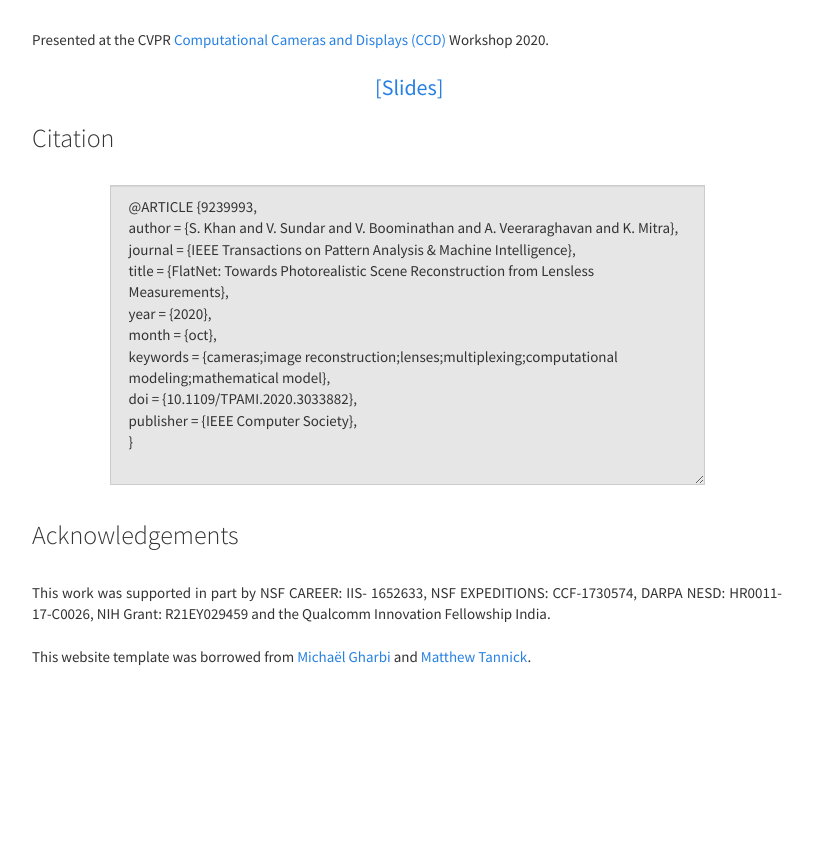
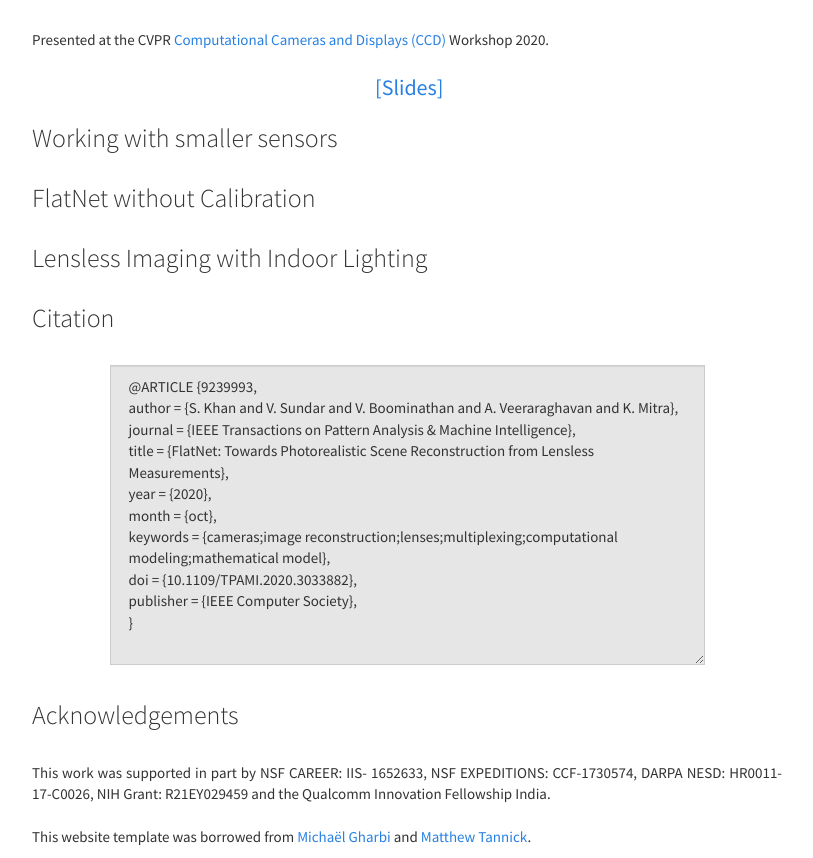
Before and after one commit to siddiquesalman/flatnet, a plain HTML site: page index.html in a window 1280 px wide. Shown: the part 1807-2665 px from the top of the page, without its empty margins (233-1046 px from the left). Before the commit the page ends 2485 px from the top, so only its background shows below. Drawn offline with nearby package versions, Linux system fonts and the light colour scheme; some packages are replaced by stand-ins of ours; a script that the page names is missing.

Commit message:
Updated google analytics

```diff
--- a/index.html
+++ b/index.html
@@ -44,13 +44,13 @@
     <link rel="stylesheet" href="css/bootstrap.min.css">
 
     <!-- Global site tag (gtag.js) - Google Analytics -->
-    <script async src="https://www.googletagmanager.com/gtag/js?id=UA-175460063-1"></script>
+    <script async src="https://www.googletagmanager.com/gtag/js?id=G-5H2C4DFSMD"></script>
     <script>
         window.dataLayer = window.dataLayer || [];
         function gtag() { dataLayer.push(arguments); }
         gtag('js', new Date());
 
-        gtag('config', 'UA-175460063-1');
+        gtag('config', 'G-5H2C4DFSMD');
     </script>
 
     <script src="https://ajax.googleapis.com/ajax/libs/jquery/1.11.3/jquery.min.js"></script>
@@ -234,6 +234,37 @@
             </div>
         </div>
 
+        <div class="row">
+            <div class="col-md-8 col-md-offset-2">
+                <h3>
+                    Working with smaller sensors
+                </h3>
+
+
+            </div>
+        </div>
+
+        <div class="row">
+            <div class="col-md-8 col-md-offset-2">
+                <h3>
+                    FlatNet without Calibration
+                </h3>
+
+
+            </div>
+        </div>
+
+        <div class="row">
+            <div class="col-md-8 col-md-offset-2">
+                <h3>
+                    Lensless Imaging with Indoor Lighting
+                </h3>
+
+
+            </div>
+        </div>
+
+
 
         <!-- <div class="row">
             <div class="col-md-8 col-md-offset-2">
```
